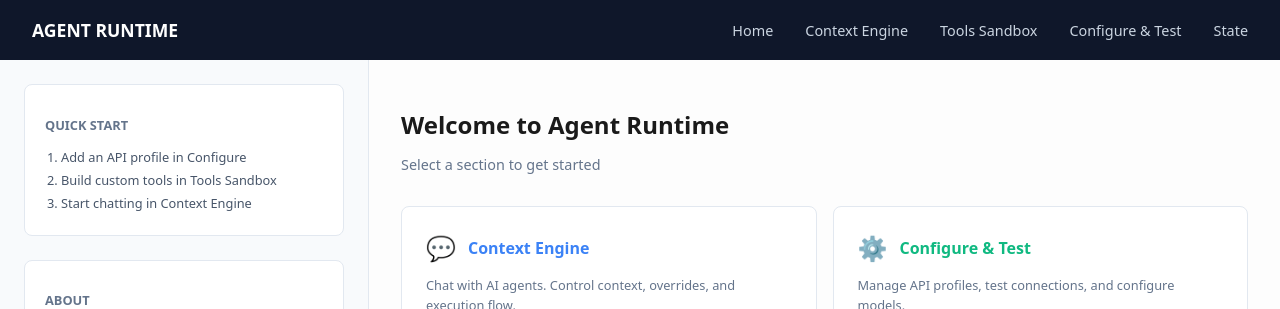
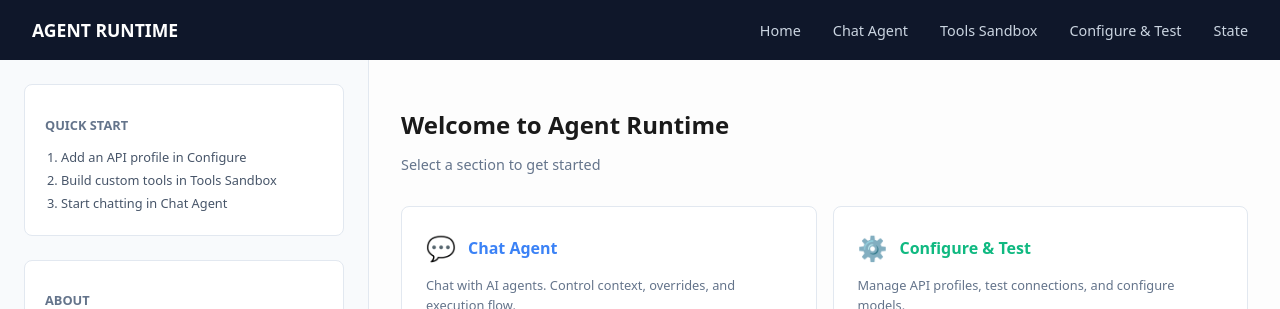
Before and after one commit to alexbakertech/agent-runtime, a Next.js app: page / in a window 1280 px wide. Shown: the top 309 px of the page. Built offline with nearby package versions, Linux system fonts and the light colour scheme.

Commit message:
refactor: rename Context Engine to Chat Agent

```diff
--- a/src/app/export/page.tsx
+++ b/src/app/export/page.tsx
@@ -114,7 +114,7 @@ export default function ExportPage() {
             </label>
             <label style={{ display: 'flex', alignItems: 'center', gap: '0.5rem', cursor: 'pointer' }}>
               <input type="checkbox" checked={exportOptions.includeContextEngine} onChange={(e) => setExportOptions(prev => ({ ...prev, includeContextEngine: e.target.checked }))} />
-              <span style={{ fontSize: '0.85rem' }}>Include context engine state</span>
+              <span style={{ fontSize: '0.85rem' }}>Include Chat Agent state</span>
             </label>
             <label style={{ display: 'flex', alignItems: 'center', gap: '0.5rem', cursor: 'pointer' }}>
               <input type="checkbox" checked={exportOptions.includeSandboxTools} onChange={(e) => setExportOptions(prev => ({ ...prev, includeSandboxTools: e.target.checked }))} />
--- a/src/app/layout.tsx
+++ b/src/app/layout.tsx
@@ -39,8 +39,8 @@ export default function RootLayout({
           <Link href="/" style={{ color: '#cbd5e1', textDecoration: 'none', fontSize: '0.9rem', fontWeight: 500 }}>
             Home
           </Link>
-          <Link href="/context-engine" style={{ color: '#cbd5e1', textDecoration: 'none', fontSize: '0.9rem', fontWeight: 500 }}>
-            Context Engine
+          <Link href="/chat-agent" style={{ color: '#cbd5e1', textDecoration: 'none', fontSize: '0.9rem', fontWeight: 500 }}>
+            Chat Agent
           </Link>
           <Link href="/sandbox/tools" style={{ color: '#cbd5e1', textDecoration: 'none', fontSize: '0.9rem', fontWeight: 500 }}>
             Tools Sandbox
--- a/src/app/page.tsx
+++ b/src/app/page.tsx
@@ -4,8 +4,8 @@ import Link from 'next/link';
 
 const pages = [
   {
-    href: '/context-engine',
-    title: 'Context Engine',
+    href: '/chat-agent',
+    title: 'Chat Agent',
     description: 'Chat with AI agents. Control context, overrides, and execution flow.',
     icon: '💬',
     color: '#3b82f6',
@@ -42,7 +42,7 @@ export default function Home() {
           <ol style={{ margin: 0, paddingLeft: '1rem', fontSize: '0.8rem', color: '#475569', lineHeight: 1.8 }}>
             <li>Add an API profile in Configure</li>
             <li>Build custom tools in Tools Sandbox</li>
-            <li>Start chatting in Context Engine</li>
+            <li>Start chatting in Chat Agent</li>
           </ol>
         </div>
         <div style={{ backgroundColor: '#fff', padding: '1.25rem', borderRadius: '8px', border: '1px solid #e2e8f0' }}>
```
Also changed, not shown: src/app/chat-agent/page.tsx (renamed from src/app/context-engine/page.tsx), 1 other file (tests, documents, lock files or other folders).
